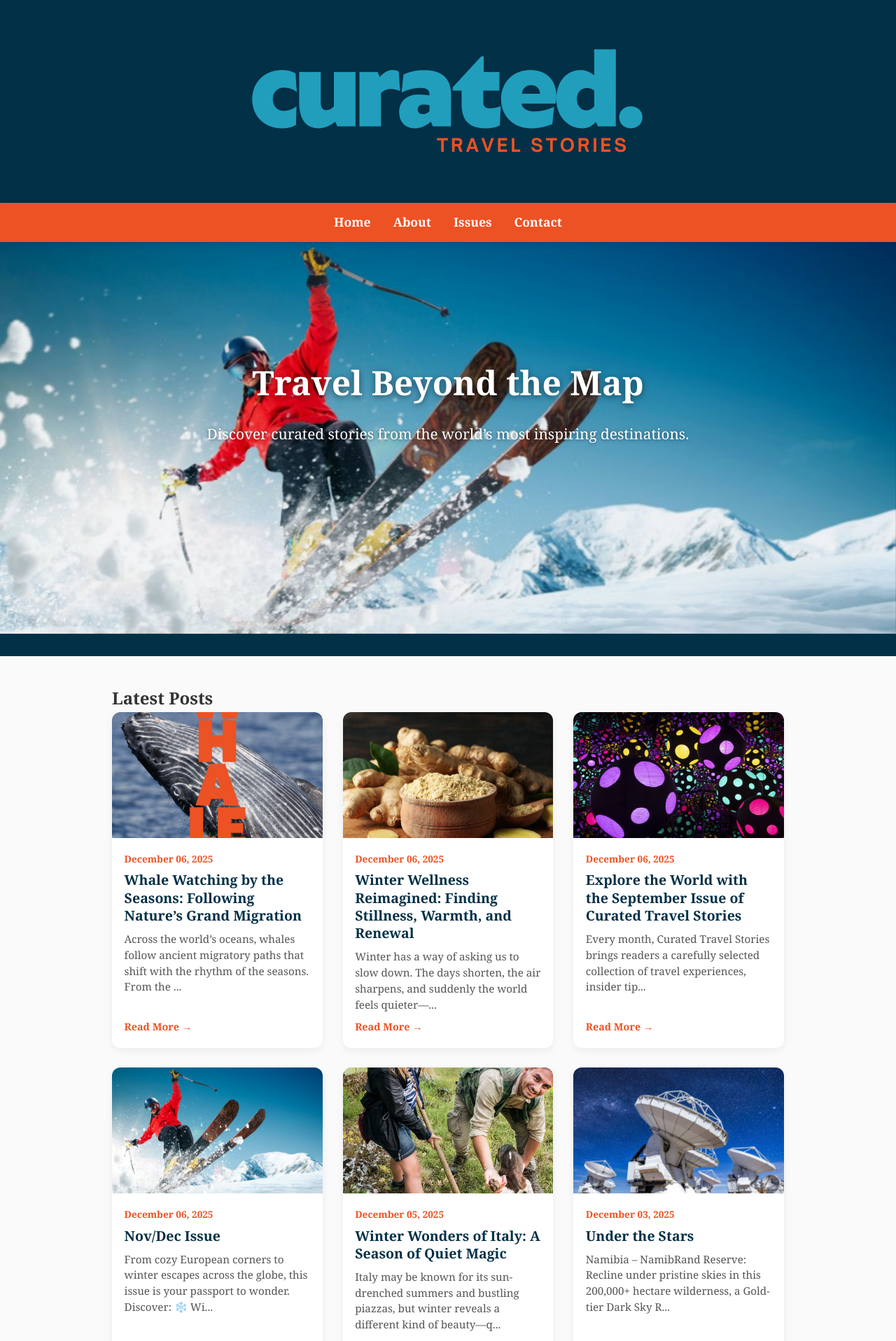
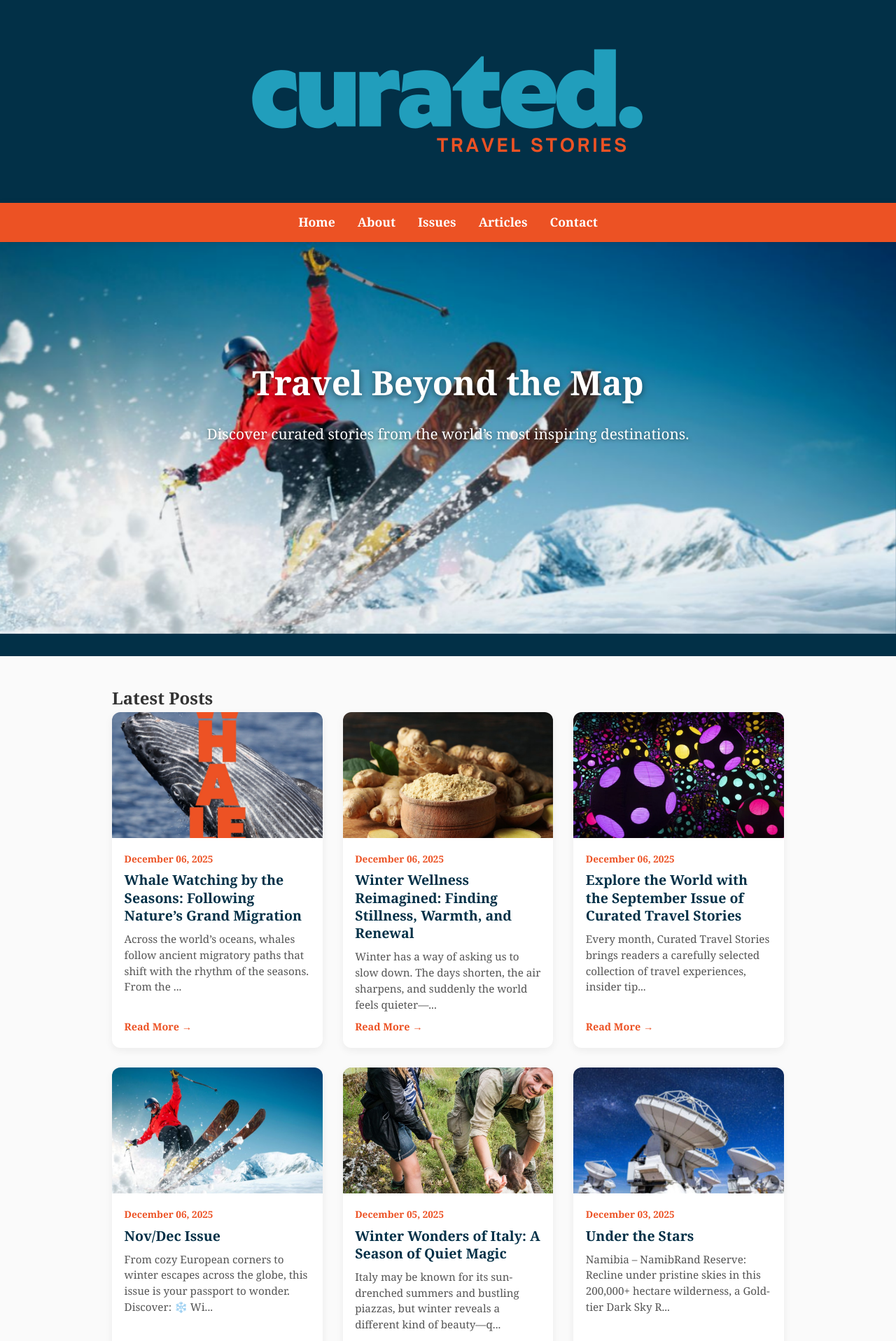
Before and after one commit to CuratedTravelMagazine/Curated-Travel-Magazine, a Jekyll site: the page built from blog/index.md, in a window 1280 px wide. Shown: the top 1917 px of the page at 70% size. Built offline with Jekyll 4.4.1, drawn with Linux system fonts in a browser that asks for light colours.

Commit message:
Add files via upload

```diff
--- a/_includes/header.html
+++ b/_includes/header.html
@@ -7,6 +7,7 @@
     <li><a href="http://www.curatedtravelmagazine.com/">Home</a></li>
     <li><a href="http://www.curatedtravelmagazine.com/about">About</a></li>
     <li><a href="http://www.curatedtravelmagazine.com/issues">Issues</a></li>
+    <li><a href="http://www.curatedtravelmagazine.com/blog/">Articles</a></li>
     <li><a href="http://www.curatedtravelmagazine.com/contact">Contact</a></li>
   </ul>
 </nav>
```
